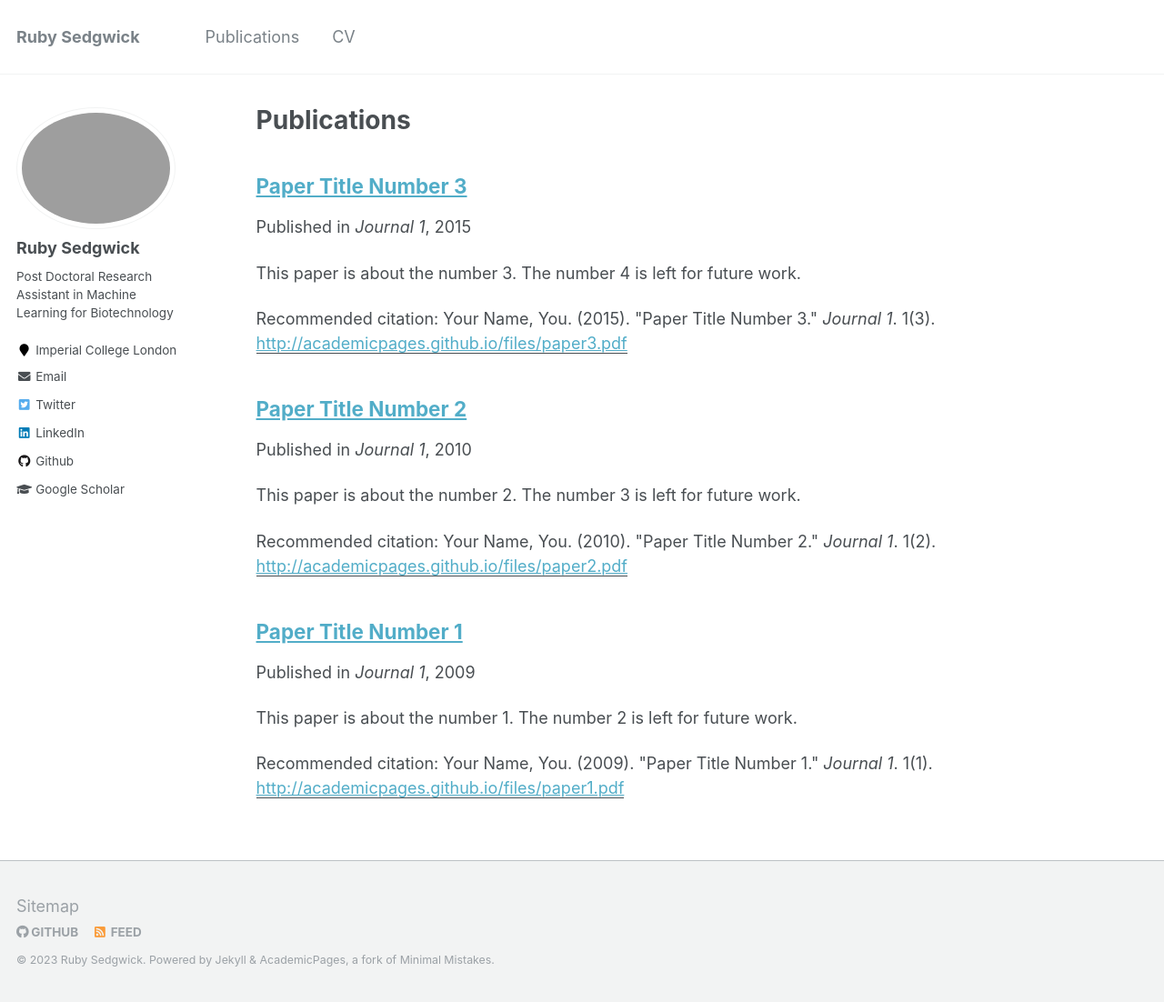
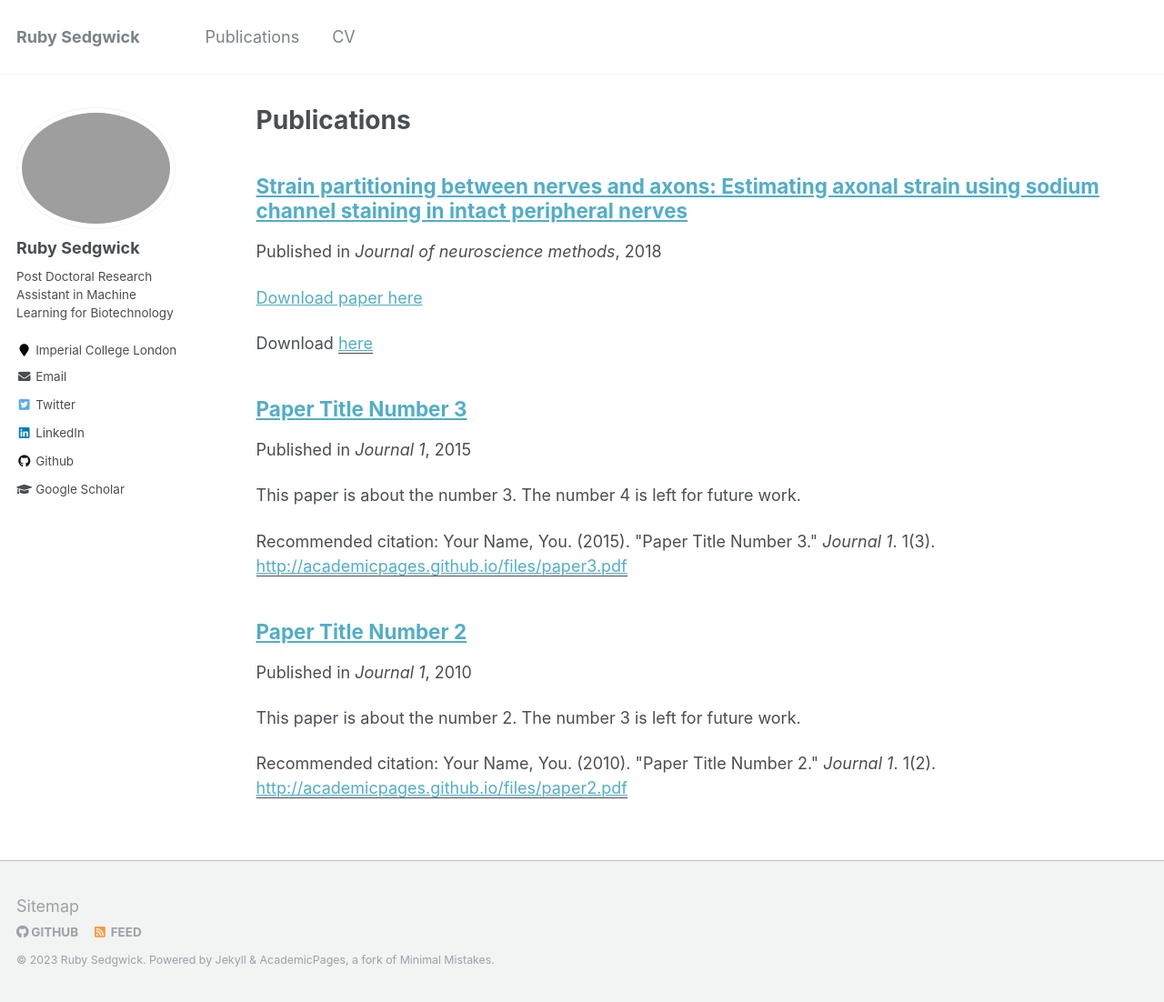
Before and after one commit to RSedgwick/rsedgwick.github.io, a Jekyll site: the page built from _pages/publications.md, in a window 1280 px wide and 1102 px high. Shown: the whole window at 91% size. Built offline with Jekyll 4.4.1, drawn with Linux system fonts in a browser that asks for light colours.

Commit message:
Update 2009-10-01-paper-title-number-1.md

```diff
--- a/_publications/2009-10-01-paper-title-number-1.md
+++ b/_publications/2009-10-01-paper-title-number-1.md
@@ -1,15 +1,10 @@
 ---
-title: "Paper Title Number 1"
+title: "Strain partitioning between nerves and axons: Estimating axonal strain using sodium channel staining in intact peripheral nerves"
 collection: publications
-permalink: /publication/2009-10-01-paper-title-number-1
-excerpt: 'This paper is about the number 1. The number 2 is left for future work.'
-date: 2009-10-01
-venue: 'Journal 1'
-paperurl: 'http://academicpages.github.io/files/paper1.pdf'
-citation: 'Your Name, You. (2009). &quot;Paper Title Number 1.&quot; <i>Journal 1</i>. 1(1).'
+permalink: /publication/2018-11-01-Strain-partitioning-between-nerves-and-axons.md
+date: 2018-11-01
+venue: 'Journal of neuroscience methods'
+paperurl: '[http://academicpages.github.io/files/paper1.pdf](https://www.sciencedirect.com/science/article/pii/S0165027018302371)'
 ---
-This paper is about the number 1. The number 2 is left for future work.
 
-[Download paper here](http://academicpages.github.io/files/paper1.pdf)
-
-Recommended citation: Your Name, You. (2009). "Paper Title Number 1." <i>Journal 1</i>. 1(1).
+[Download paper here](https://ora.ox.ac.uk/objects/uuid:33889821-1749-4966-8a85-708c4a79b5bf/download_file?file_format=application%2Fpdf&safe_filename=Bianchi%2Bet%2Bal.%2C%2BStrain%2Bpartitioning.pdf&type_of_work=Journal+article)
```
